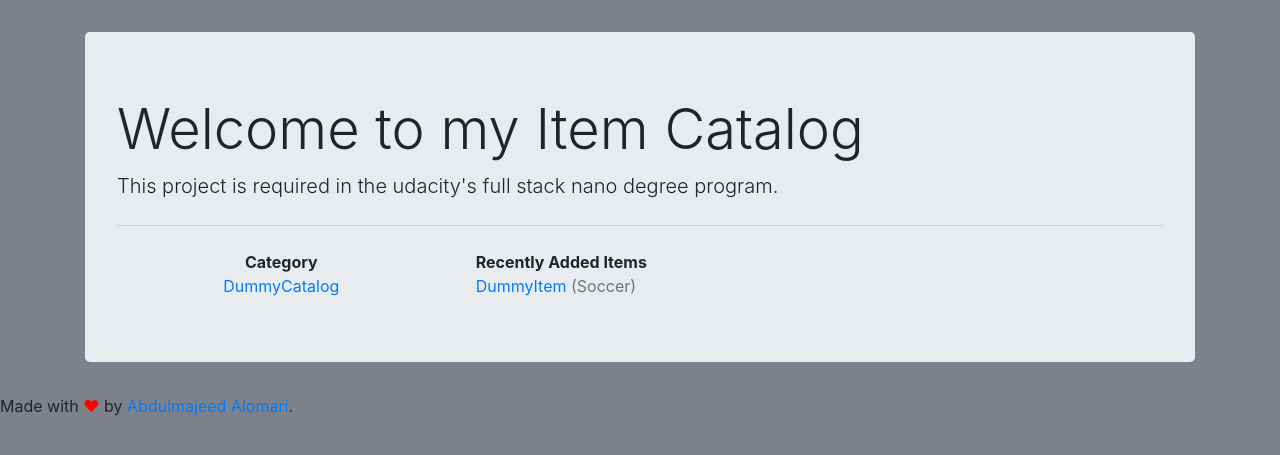
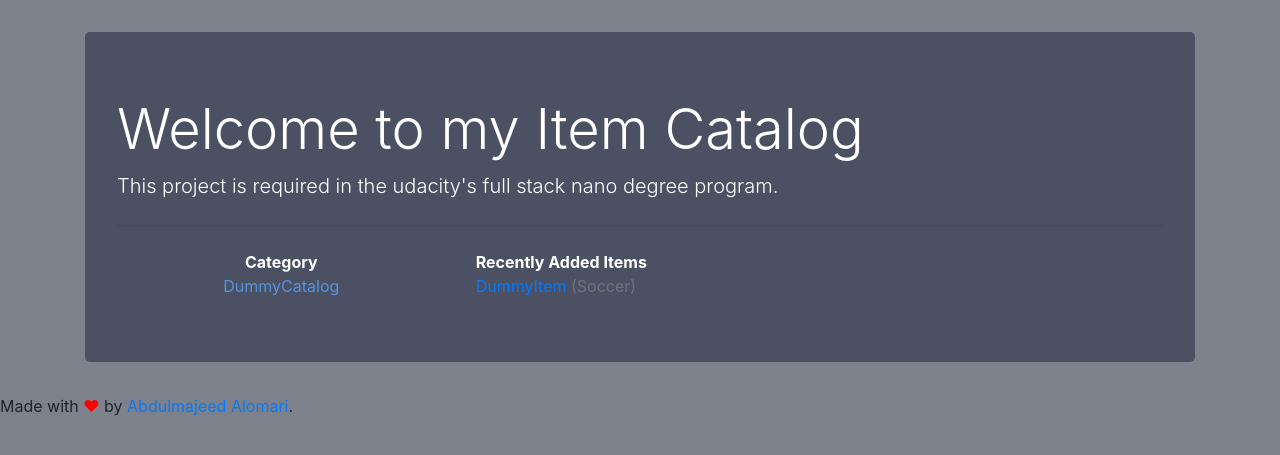
Before and after one commit to AbdulmajeedAlOmari/item-catalog-project, a Flask app: page /catalog in a window 1280 px wide. Shown: the part 86-541 px from the top of the page. Run offline with Flask 2, Linux system fonts and the light colour scheme; data comes from the database, SQL or seed files in the repository; some libraries are stand-ins or nearby versions.

Commit message:
style: Modify jumbotron

```diff
--- a/static/styles.css
+++ b/static/styles.css
@@ -13,4 +13,10 @@ body {
 
 #myJumbotron {
   margin-top: 2.0rem;
+  background-color: #4b5162;
+  color: white;
 }
+
+.myAnchor {
+  color: #5294e2;
+}
--- a/templates/index.html
+++ b/templates/index.html
@@ -12,12 +12,13 @@
       <li>Authentication</li>
     </ul> -->
   </p>
+  <!-- <img src="static/AbdulmajeedAlomari.jpg" alt="My Image" width="10%" class="rounded-circle"> -->
   <hr class="my-4">
   <div class="row">
     <div class="col-4 text-center">
       <strong>Category</strong>
       <br />
-      <a href="#">DummyCatalog</a>
+      <a class="myAnchor" href="#">DummyCatalog</a>
       {% for catalog in catalogs %}
           <br />
           <a href="#">{{ catalog.name }}</a>
```
Also changed, not shown: static/AbdulmajeedAlomari.jpg (added).
